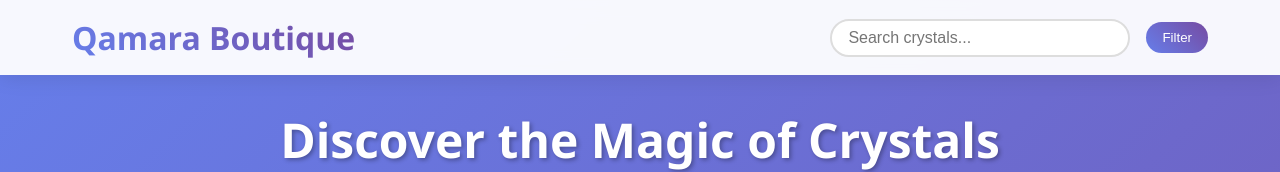
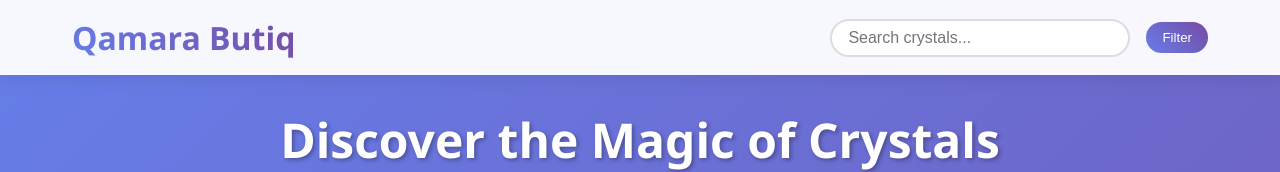
Before and after one commit to affiqdarimy/crystal, a plain HTML site: page index.html in a window 1280 px wide. Shown: the top 172 px of the page. Drawn offline with Linux system fonts and the light colour scheme.

Commit message:
Update brand name from 'Qamara Boutique' to 'Qamara Butiq'

```diff
--- a/index.html
+++ b/index.html
@@ -3,13 +3,13 @@
 <head>
     <meta charset="UTF-8">
     <meta name="viewport" content="width=device-width, initial-scale=1.0">
-    <title>Qamara Boutique - Crystal Discovery</title>
+    <title>Qamara Butiq - Crystal Discovery</title>
     <link rel="stylesheet" href="styles.css">
 </head>
 <body>
     <header class="header">
         <nav class="nav">
-            <div class="logo">Qamara Boutique</div>
+            <div class="logo">Qamara Butiq</div>
             <div class="search-container">
                 <input type="text" class="search-input" placeholder="Search crystals..." id="searchInput">
                 <button class="filter-btn" onclick="filterCrystals()">Filter</button>
```
Also changed, not shown: 2 other files.
